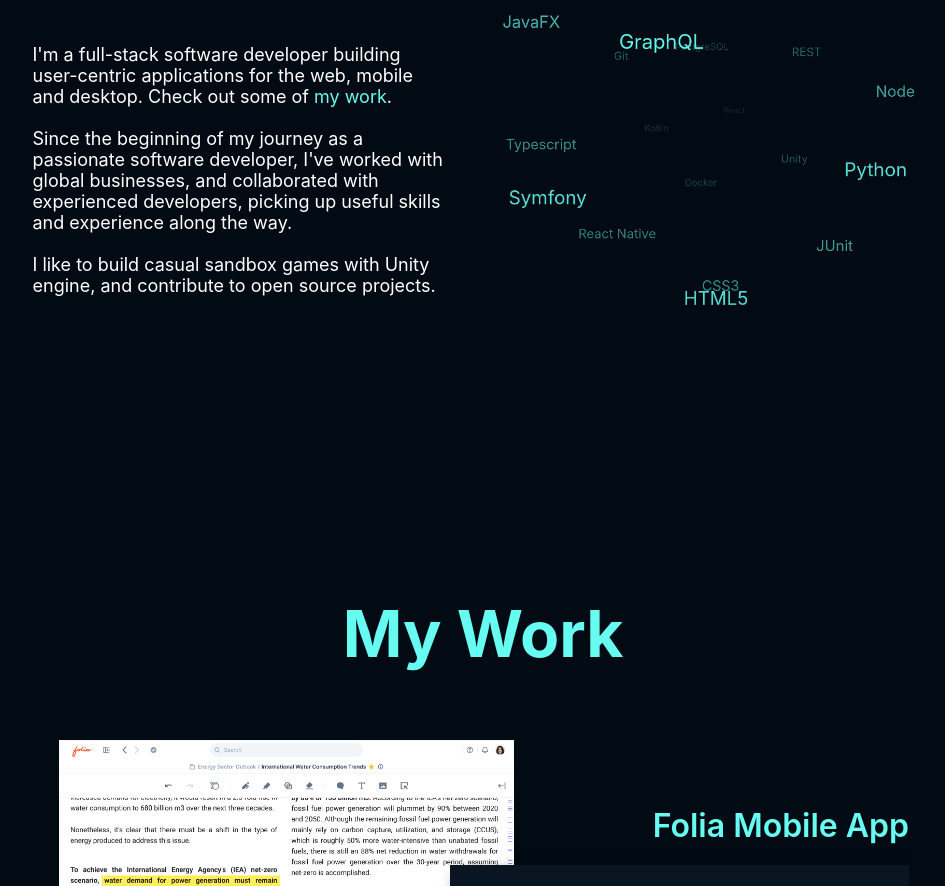
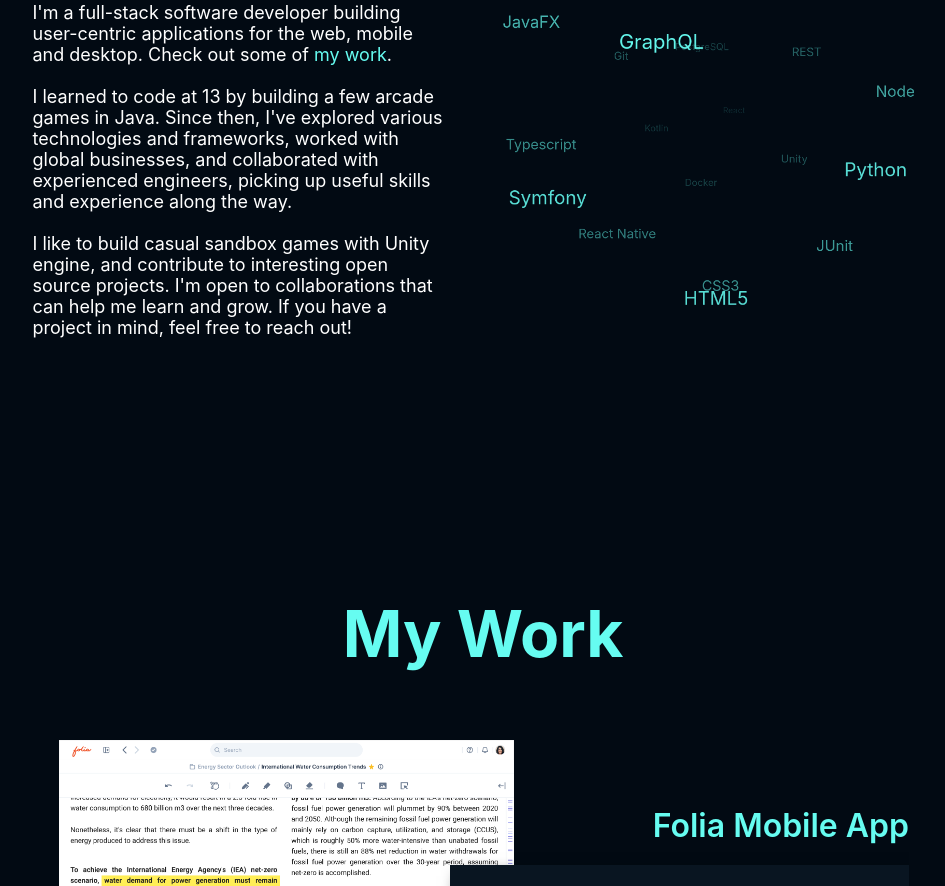
Before and after one commit to ShivangMishra/ShivangMishra.github.io, a React (Create React App) app: page / in a window 1280 px wide. Shown: the part 1135-2021 px from the top of the page, without its empty margins (157-1102 px from the left). Built offline with nearby package versions, Linux system fonts and the light colour scheme.

Commit message:
update about

```diff
--- a/src/components/about/About.js
+++ b/src/components/about/About.js
@@ -25,15 +25,17 @@ export default function About() {
             </p>
             <br />
             <p>
-              Since the beginning of my journey as a passionate software
-              developer, I've worked with global businesses, and collaborated
-              with experienced developers, picking up useful skills and
-              experience along the way.
+              I learned to code at 13 by building a few arcade games in Java.
+              Since then, I've explored various technologies and frameworks,
+              worked with global businesses, and collaborated with experienced
+              engineers, picking up useful skills and experience along the way.
             </p>
             <br />
             <p>
-              I like to build casual sandbox games
-              with Unity engine, and contribute to open source projects.
+              I like to build casual sandbox games with Unity engine, and
+              contribute to interesting open source projects. I'm open to
+              collaborations that can help me learn and grow. If you have a
+              project in mind, feel free to reach out!
             </p>
           </div>
         </div>
```
